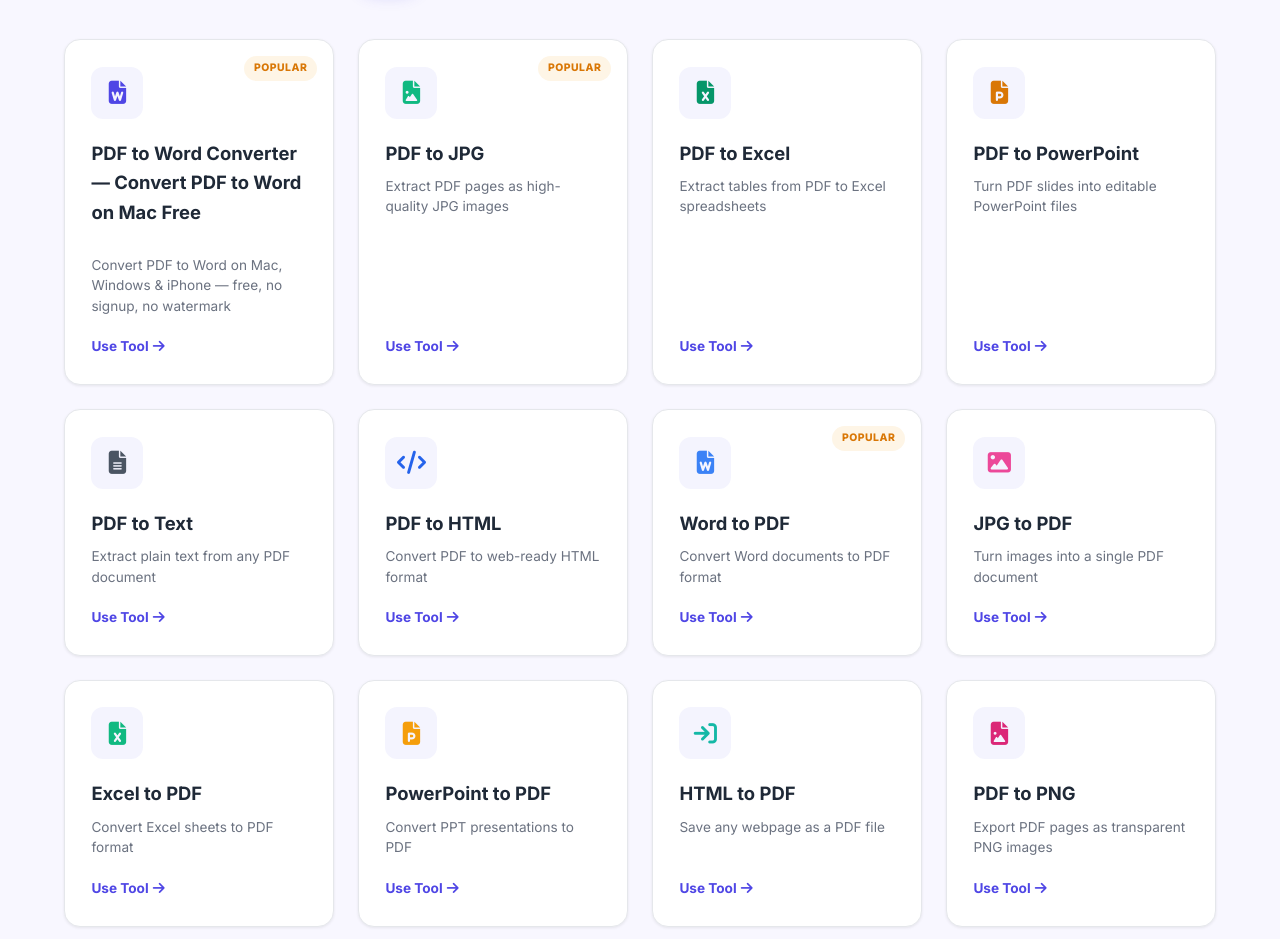
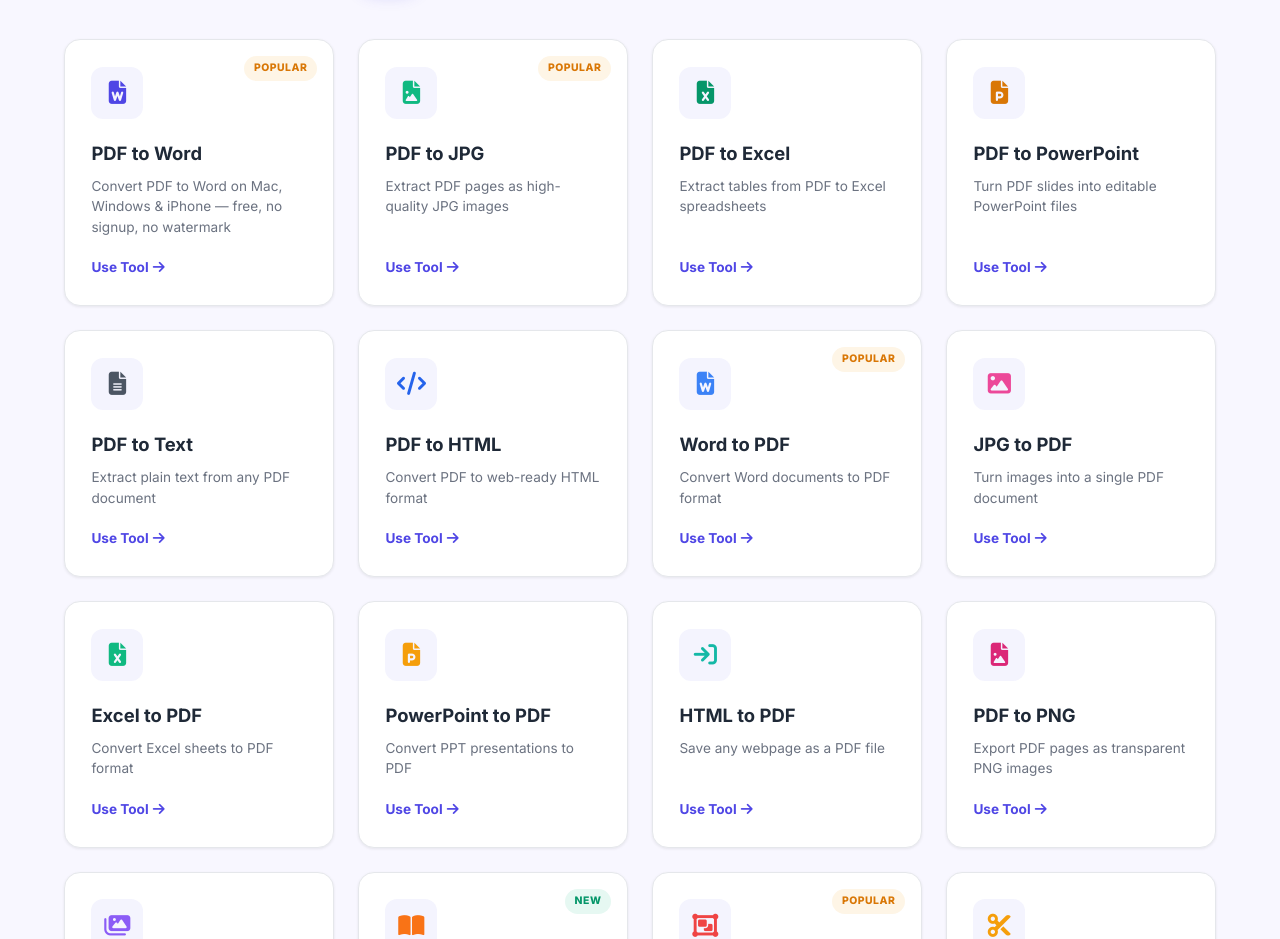
Before and after one commit to abdullah123salim1-oss/pdf-zaap, a plain HTML site: page index.html in a window 1280 px wide. Shown: the part 1360-2299 px from the top of the page. Drawn offline with Linux system fonts and the light colour scheme.

Commit message:
Update index.html

```diff
--- a/index.html
+++ b/index.html
@@ -2096,8 +2096,8 @@
   <div class="card-icon-container">
     <i class="fa-solid fa-file-word" style="color: #4F46E5;"></i>
   </div>
-            <h3 class="card-title">PDF to Word Converter — Convert PDF to Word on Mac Free</h3>
-            <p class="card-desc"><p class="card-desc">Convert PDF to Word on Mac, Windows & iPhone — free, no signup, no watermark</p></p>
+  <h3 class="card-title">PDF to Word</h3>
+  <p class="card-desc">Convert PDF to Word on Mac, Windows & iPhone — free, no signup, no watermark</p>
   <span class="card-action-link">Use Tool <i class="fa-solid fa-arrow-right"></i></span>
 </a>
 
```
Lines whose indentation alone changed are shown as unchanged.
